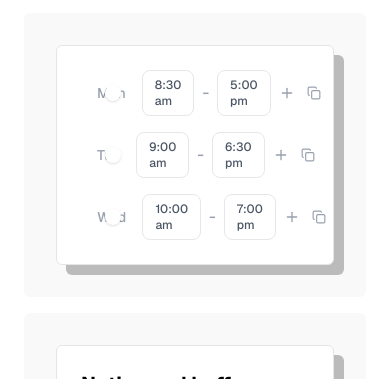
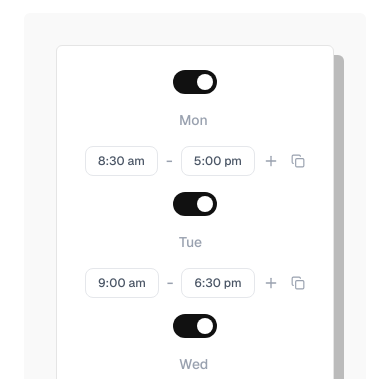
Before and after one commit to jbxxnn/bindasystem, a Next.js app: page /en in a window 390 px wide. Shown: the part 465-844 px from the top of the page. Built offline with nearby package versions, Linux system fonts and the light colour scheme.

Commit message:
refactor: adjust availability animation layout for responsiveness by adding wrapper divs and updating flex properties.

```diff
--- a/components/availability-animation.tsx
+++ b/components/availability-animation.tsx
@@ -57,8 +57,9 @@
         <div className="w-full max-w-sm mx-auto bg-white rounded-sm border shadow-[10px_10px_0px_rgba(0,0,0,0.25)] p-6">
             <div className="flex flex-col gap-4">
                 {schedule.map((item, index) => (
-                    <div key={item.day} className="flex items-center gap-4">
+                    <div key={item.day} className="flex flex-col md:flex-row items-center gap-4">
                         {/* Toggle Switch */}
+                        <div>
                             <div
                                 className={`relative w-11 h-6 rounded-full cursor-pointer transition-colors duration-300 ${item.isEnabled ? "bg-[#111]" : "bg-gray-200"
                                     }`}
@@ -70,12 +71,14 @@
                                     transition={{ type: "spring", stiffness: 500, damping: 30 }}
                                 />
                             </div>
+                        </div>
 
                         {/* Day Label */}
                         <div className="w-8 text-sm font-medium text-gray-400">
                             {item.day}
                         </div>
 
+                        <div>
                             {/* Time Slots & Actions */}
                             <div className="flex-1 flex items-center gap-2">
                                 <div className={`relative flex items-center gap-2 transition-opacity duration-300 ${item.isEnabled ? "opacity-100 pointer-events-auto" : "opacity-30 pointer-events-none select-none"}`}>
@@ -94,6 +97,7 @@
                                 </div>
                             </div>
                         </div>
+                    </div>
                 ))}
             </div>
         </div>
```
Lines whose indentation alone changed are shown as unchanged.
